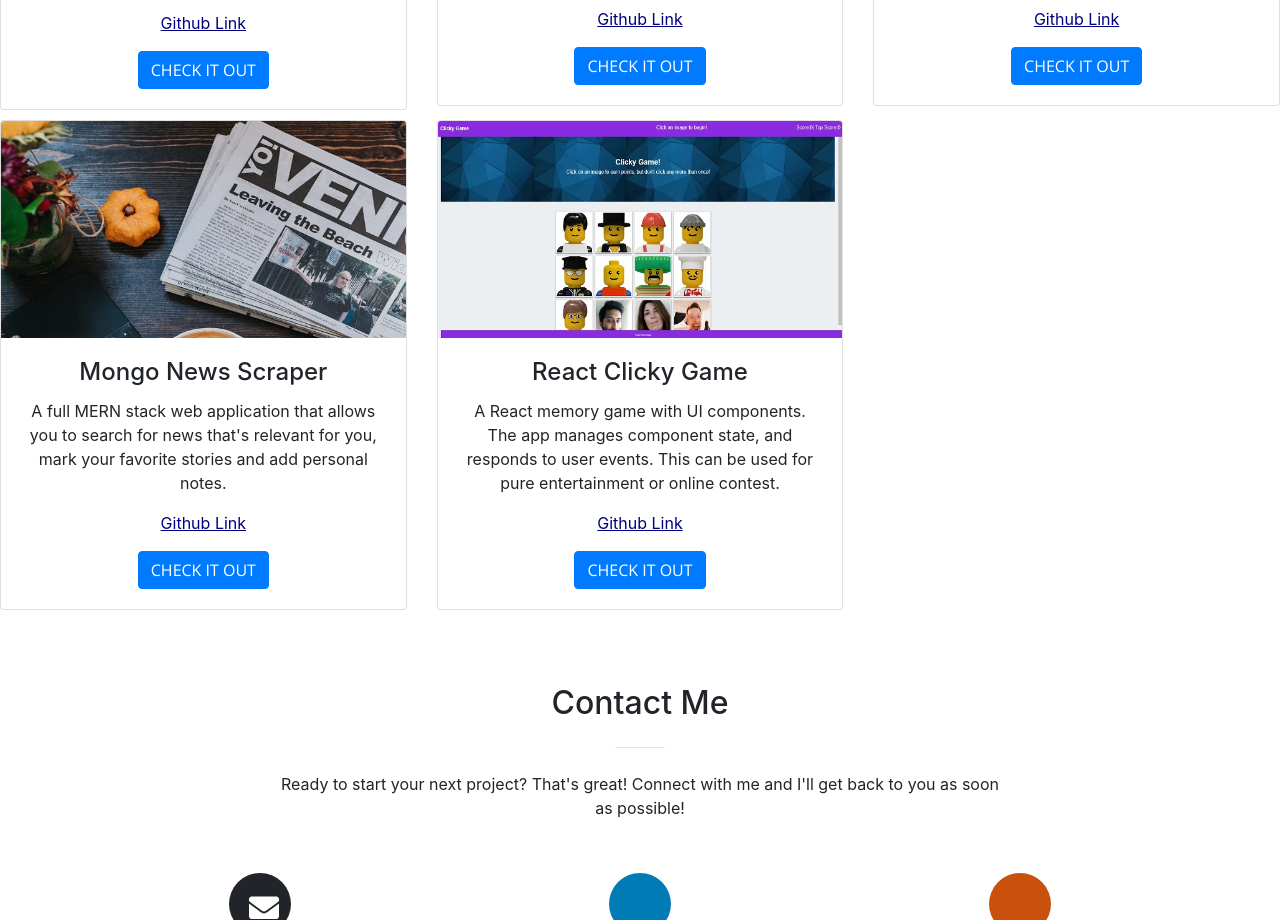
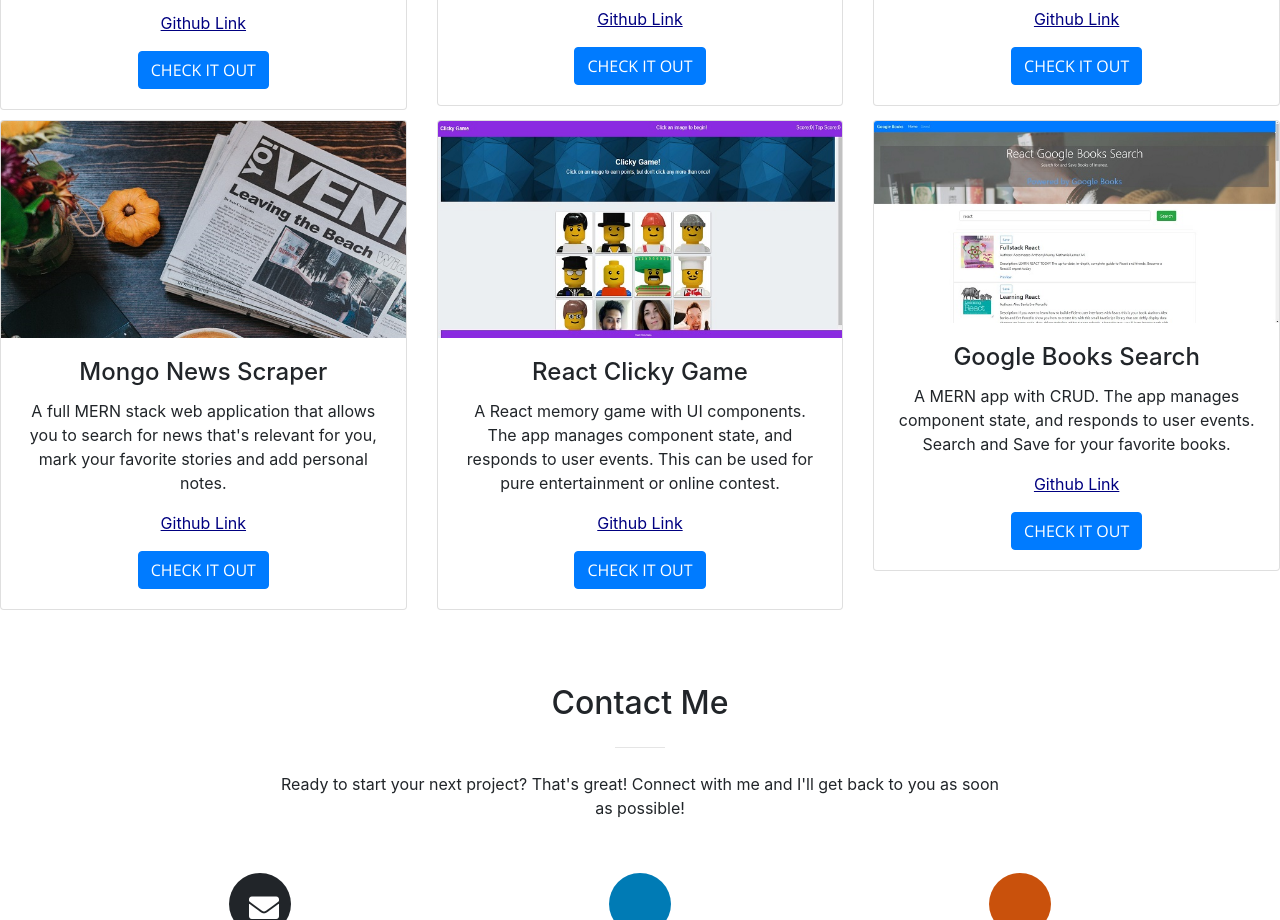
Before and after one commit to pmutunga/Bootstrap-Portfolio, a website with bundled scripts: page index.html in a window 1280 px wide. Shown: the part 3060-3980 px from the top of the page. Built offline with nearby package versions, Linux system fonts and the light colour scheme.

Commit message:
Added Google books Project

```diff
--- a/index.html
+++ b/index.html
@@ -258,6 +258,17 @@
                           </div>
                         </div>
                       </div>
+                      <div class="col-lg-4 col-sm-6 port-card">
+                        <div class="card work-card">
+                           <a href="https://radiant-mesa-18023.herokuapp.com/headlines"> <img class="card-img-top" src="./img/portfolio/fullsize/15.jpg" alt="Card image"></a>
+                            <div class="card-body text-center">
+                                <h4 class="card-title">Google Books Search</h4>
+                                <p class="card-text">A MERN app with CRUD. The app manages component state, and responds to user events. Search and Save for your favorite books.</p>
+                                <p class="card-text gitlink"><a target="_blank" rel="noopener noreferrer"href="https://github.com/pmutunga/googlebooksr">Github Link</a></p>
+                                <a href="https://radiant-mesa-18023.herokuapp.com/headlines" class="btn btn-primary">Check it out</a>
+                            </div>
+                          </div>
+                        </div>
       <br class="clearfix">
   </div> <!--End of Card Deck-->
   </div> <!--End of cards container-->
```
Also changed, not shown: img/portfolio/fullsize/15.jpg (added), img/portfolio/thumbnails/15.jpg (added).
